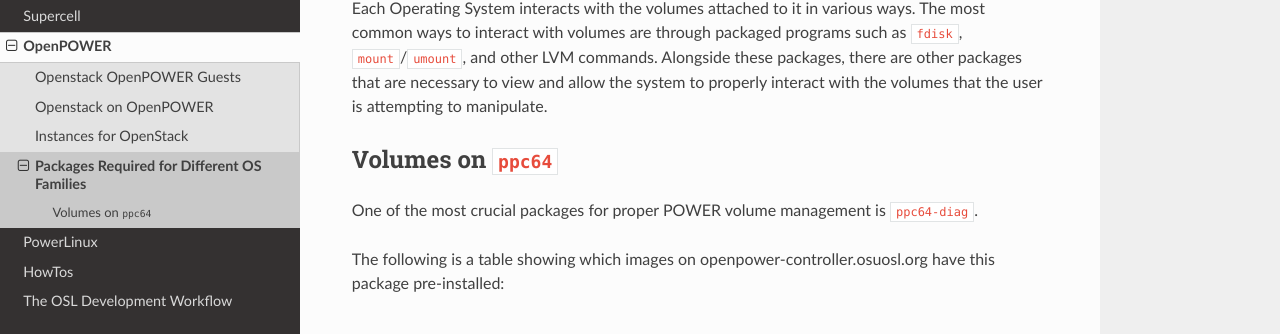
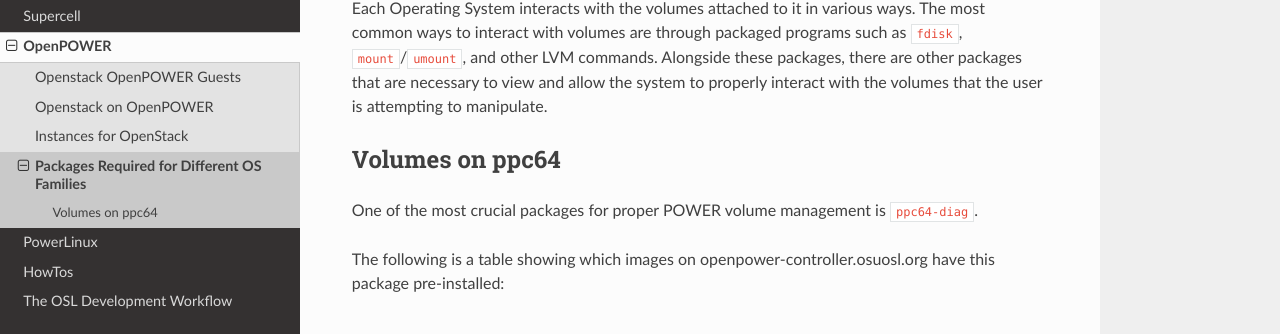
Before and after one commit to osuosl/wiki, a Sphinx documentation site: the page built from source/openpower/volumes.rst, in a window 1280 px wide and 1037 px high. Shown: the part 163-497 px from the top of the window. Built offline with Sphinx 7.4.7 and the Read the Docs theme 2.0.0, drawn with Linux system fonts in a browser that asks for light colours.

Commit message:
Remove code tags from 'ppc64'

```diff
--- a/source/openpower/volumes.rst
+++ b/source/openpower/volumes.rst
@@ -7,7 +7,7 @@ as ``fdisk``, ``mount``/``umount``, and other LVM commands. Alongside these pack
 there are other packages that are necessary to view and allow the system to properly
 interact with the volumes that the user is attempting to manipulate.
 
-Volumes on ``ppc64``
+Volumes on ppc64
 --------------------
 
 One of the most crucial packages for proper POWER volume management is ``ppc64-diag``.
```
